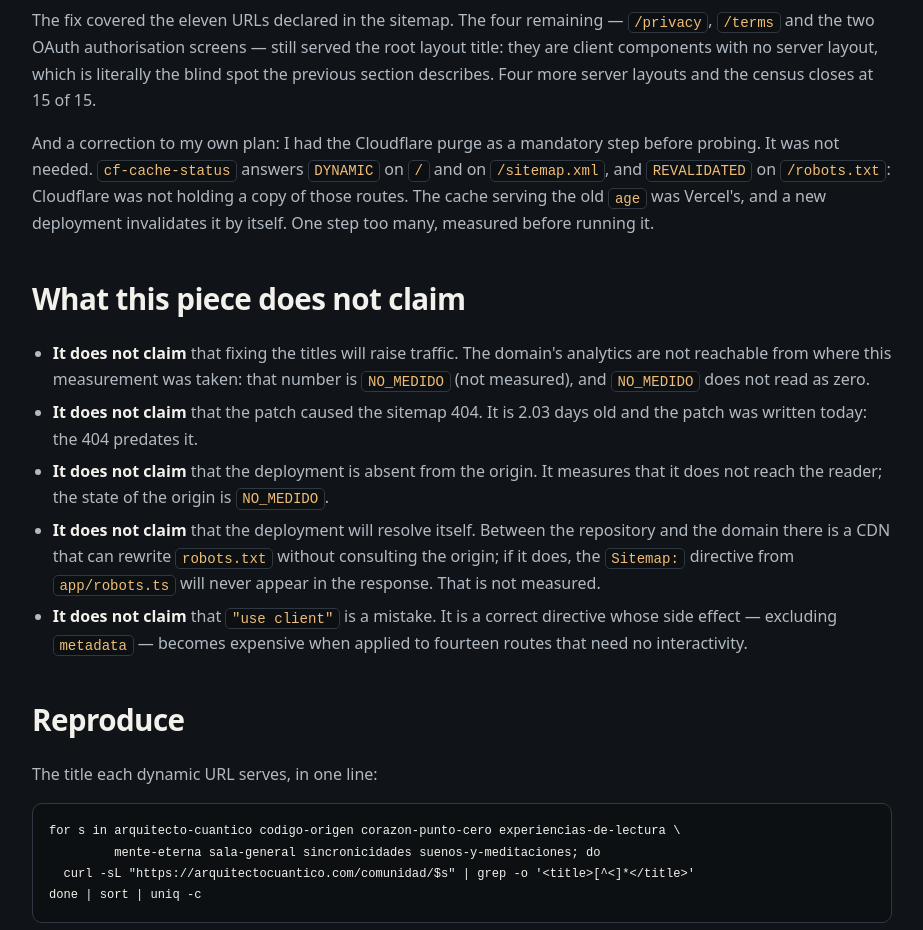
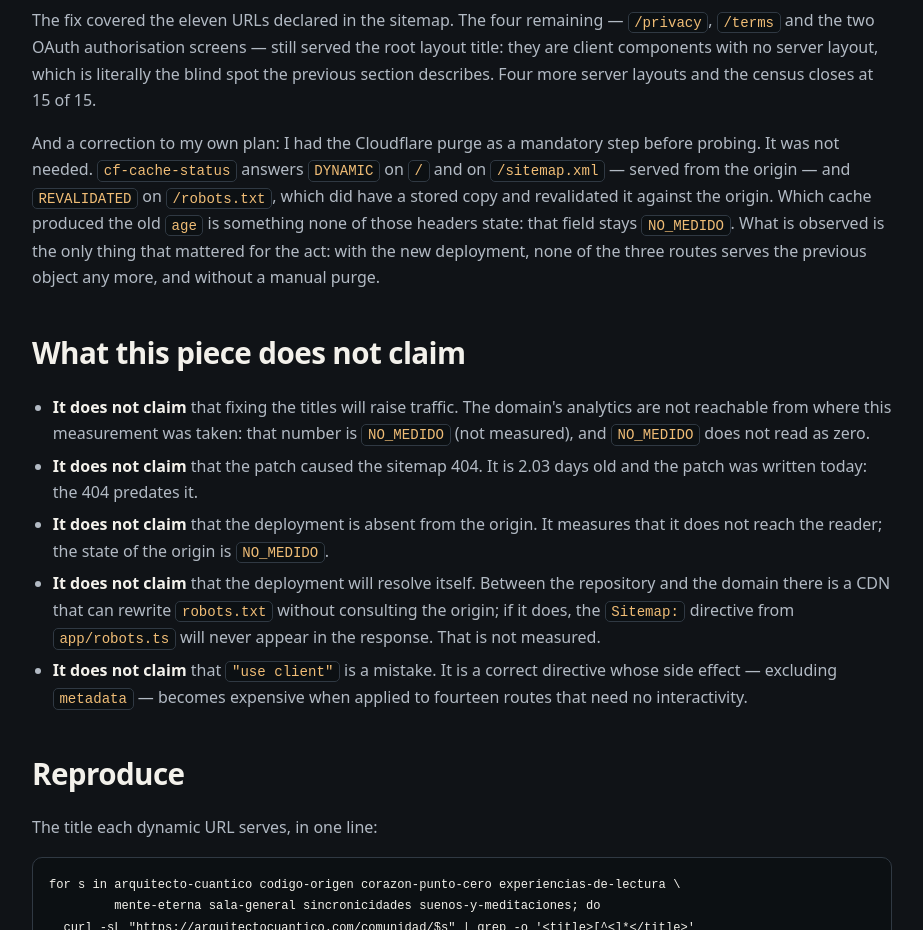
Before and after one commit to alexisromtz-lab/la-auditora, a plain HTML site: page portafolio/articulos/en/el-muro-de-use-client/index.html in a window 1280 px wide. Shown: the part 4240-5170 px from the top of the page, without its empty margins (178-1101 px from the left). Drawn offline with Linux system fonts and the light colour scheme.

Commit message:
articulo: la atribucion de la cache antigua, corregida
Devin Review señalo un defecto real en la seccion del desenlace: escribi
que «Cloudflare no guardaba copia de esas rutas», y cf-cache-status:
REVALIDATED en /robots.txt dice lo contrario —habia copia almacenada y se
revalido contra el origen. Ninguna de las tres cabeceras dice que cache
produjo el `age` viejo, asi que atribuirlo a Vercel era afirmar de mas.

Se conserva la conclusion observada (no hizo falta purgar a mano) y se
retira la atribucion: ese campo queda NO_MEDIDO. Es la misma regla que la
pieza aplica al `age` dos secciones antes.

Paridad de gemelas 6/6, proyecciones --check RC 0, canario 6/6.

Model: claude-sonnet-4.5
Co-authored-by: Copilot <223556219+Copilot@users.noreply.github.com>

```diff
--- a/portafolio/articulos/en/el-muro-de-use-client/index.html
+++ b/portafolio/articulos/en/el-muro-de-use-client/index.html
@@ -184,7 +184,7 @@ $ curl -s -o /dev/null -w '%{http_code} age=%header{age}\n' https://arquitectocu
 
 <p>The fix covered the eleven URLs declared in the sitemap. The four remaining — <code>/privacy</code>, <code>/terms</code> and the two OAuth authorisation screens — still served the root layout title: they are client components with no server layout, which is literally the blind spot the previous section describes. Four more server layouts and the census closes at 15 of 15.</p>
 
-<p>And a correction to my own plan: I had the Cloudflare purge as a mandatory step before probing. It was not needed. <code>cf-cache-status</code> answers <code>DYNAMIC</code> on <code>/</code> and on <code>/sitemap.xml</code>, and <code>REVALIDATED</code> on <code>/robots.txt</code>: Cloudflare was not holding a copy of those routes. The cache serving the old <code>age</code> was Vercel's, and a new deployment invalidates it by itself. One step too many, measured before running it.</p>
+<p>And a correction to my own plan: I had the Cloudflare purge as a mandatory step before probing. It was not needed. <code>cf-cache-status</code> answers <code>DYNAMIC</code> on <code>/</code> and on <code>/sitemap.xml</code> — served from the origin — and <code>REVALIDATED</code> on <code>/robots.txt</code>, which did have a stored copy and revalidated it against the origin. Which cache produced the old <code>age</code> is something none of those headers state: that field stays <code>NO_MEDIDO</code>. What is observed is the only thing that mattered for the act: with the new deployment, none of the three routes serves the previous object any more, and without a manual purge.</p>
 
 <h2>What this piece does not claim</h2>
 
```
Also changed, not shown: portafolio/articulos/el-muro-de-use-client/index.html (+1 -1 lines), 3 other files.
